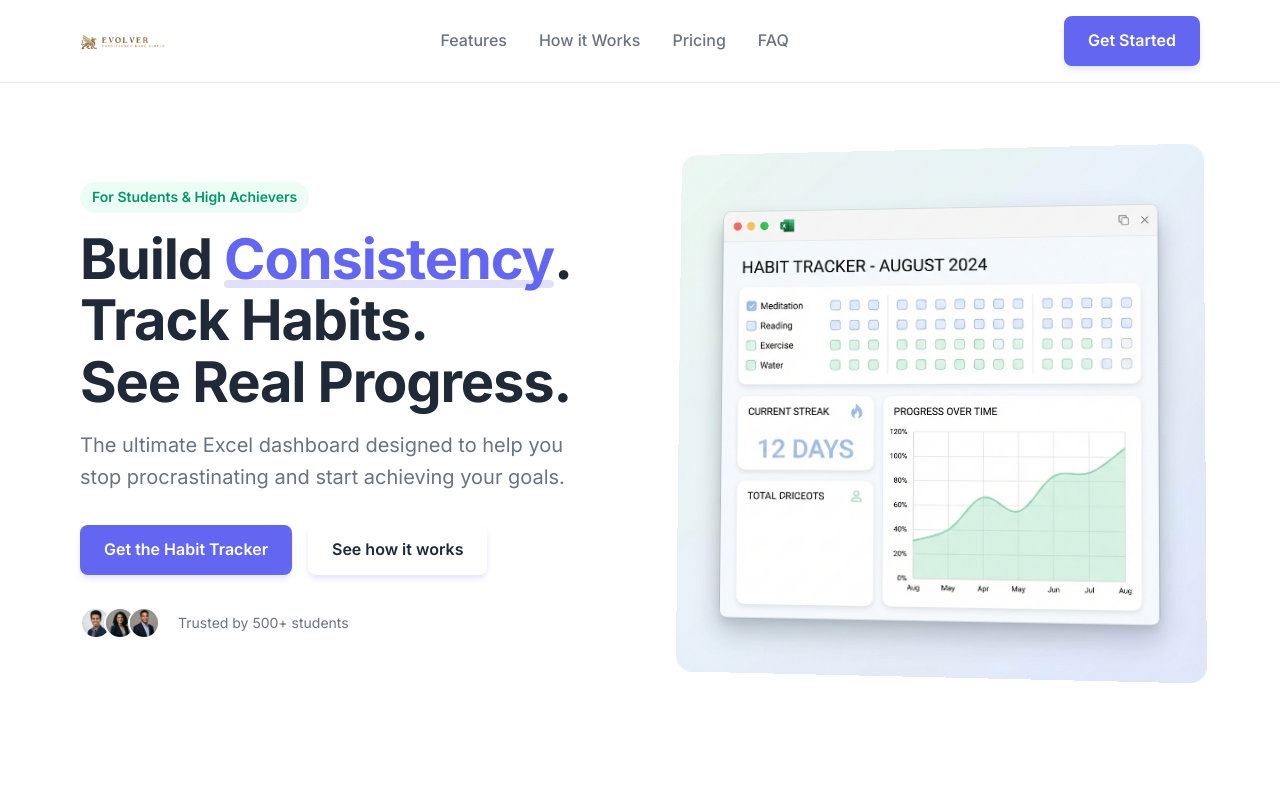
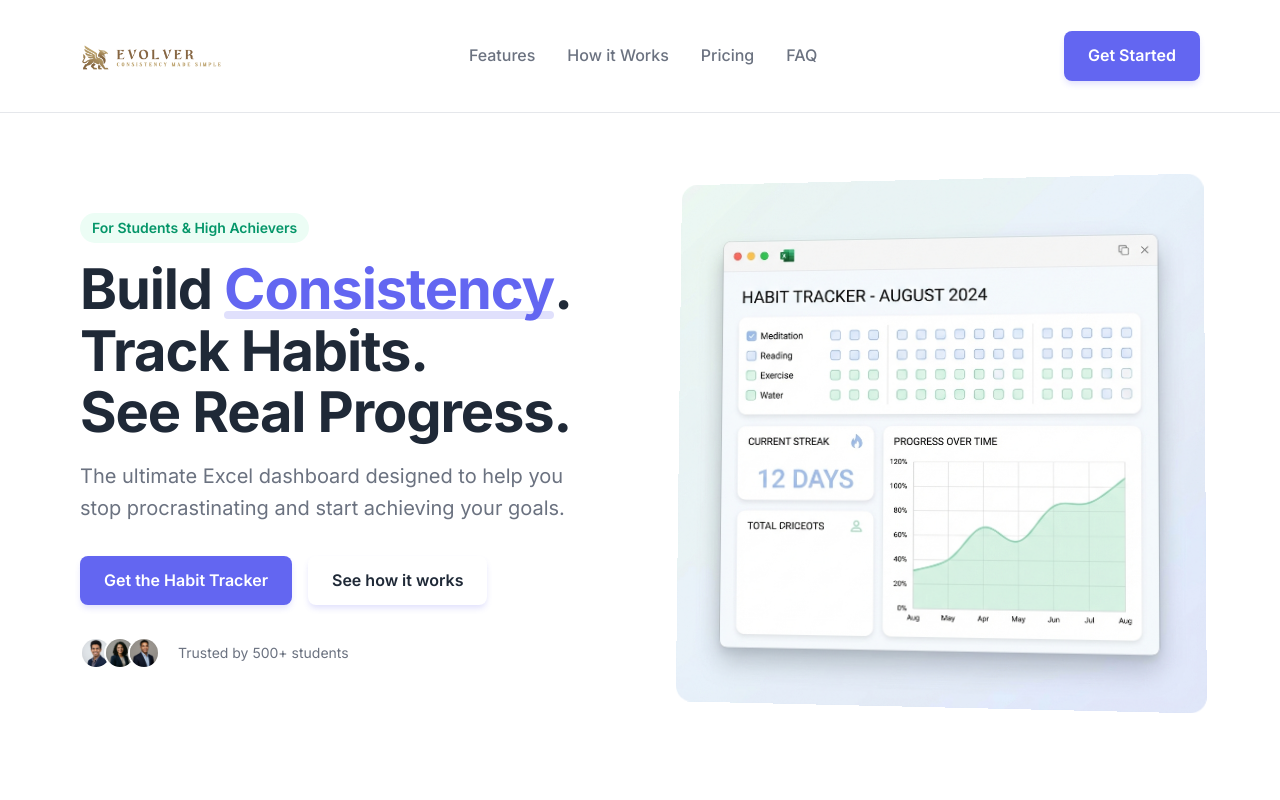
Before and after one commit to karn-cyber/HabitTrackerApp, a website built with Vite: page index.html in a window 1280 px wide. Shown: the top 800 px of the page. Built offline with nearby package versions, Linux system fonts and the light colour scheme; no server answers.

Commit message:
style: increase logo size

```diff
--- a/index.html
+++ b/index.html
@@ -20,7 +20,7 @@
         <nav class="navbar">
             <div class="container nav-container">
                 <a href="#" class="logo">
-                    <img src="/logo.png" alt="Evolver" style="height: 48px;">
+                    <img src="/logo.png" alt="Evolver" style="height: 80px;">
                 </a>
                 <ul class="nav-links">
                     <li><a href="#features">Features</a></li>
```
